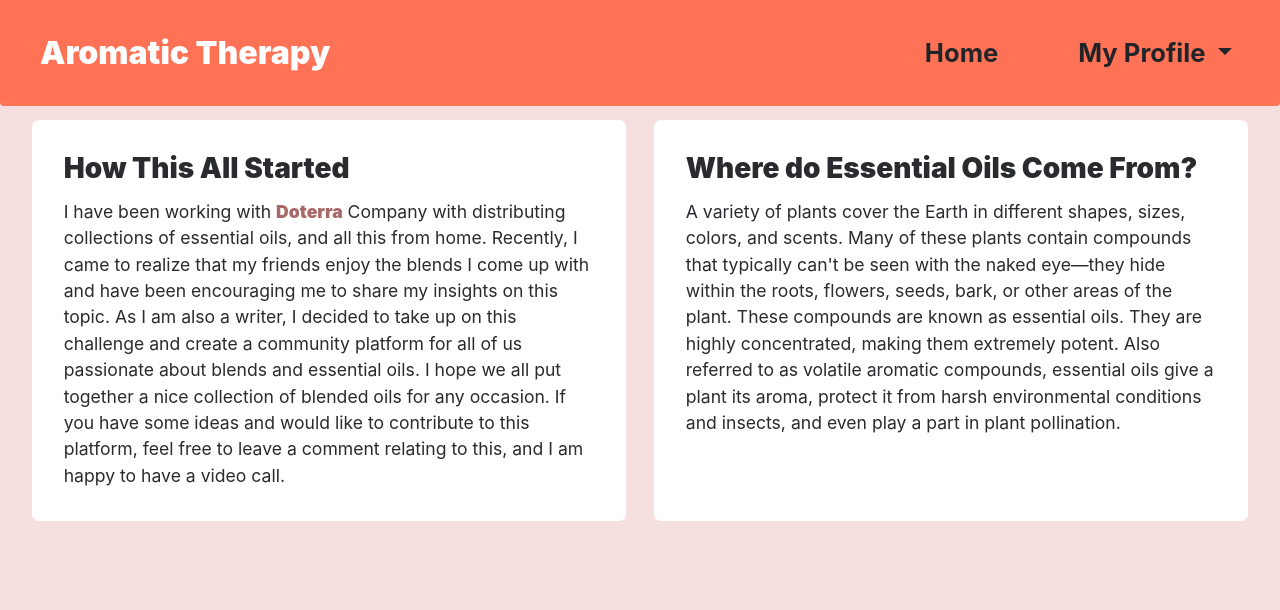
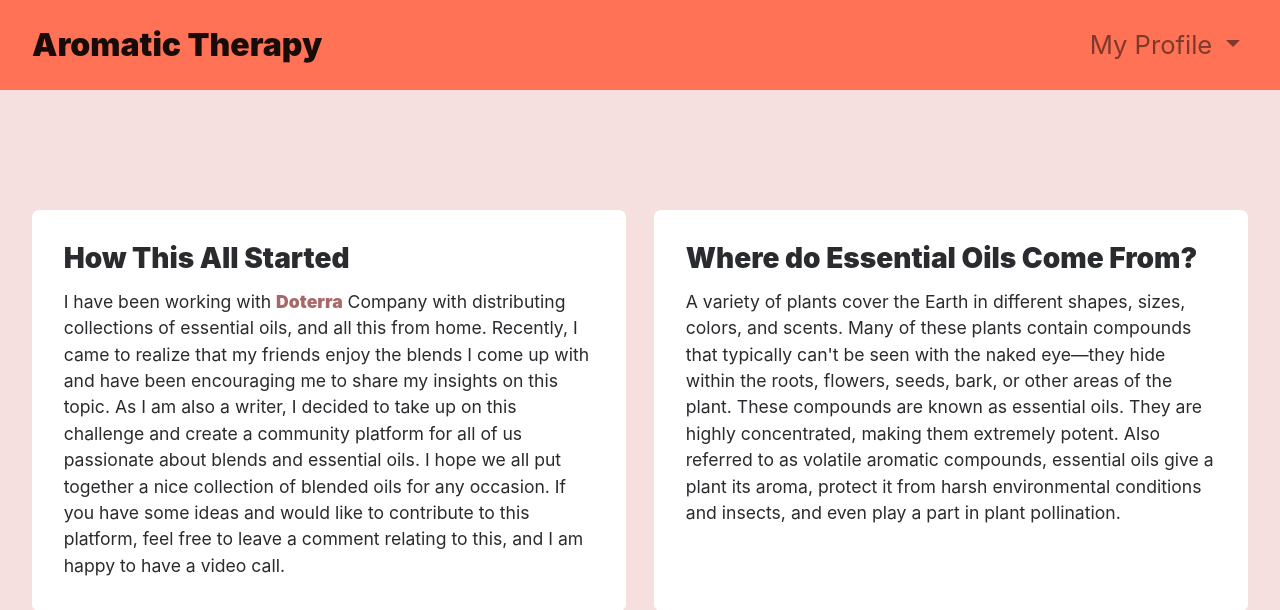
Before and after one commit to totalnoMartina/aromatic-experience, a Django app: page / in a window 1280 px wide. Shown: the top 610 px of the page. Run offline with Django 3.2, Linux system fonts and the light colour scheme; data that the repository does not hold is empty; some libraries are stand-ins or nearby versions.

Commit message:
Add comments to models, change navbar

```diff
--- a/aromaticblog/models.py
+++ b/aromaticblog/models.py
@@ -20,14 +20,16 @@
         ordering = ['-created']
 
     def __str__(self):
+        """ A helper method for displaying the  """
         return f'A post named {self.title} was posted by {self.author}'
 
     def num_of_likes(self):
+        """ A helper method to count the likes """
         return self.likes.count()
 
 
-
 class Comment(models.Model):
+    """ A model structure for comments """
     post = models.ForeignKey(Post, on_delete=models.CASCADE,
                              related_name="comments")
     name = models.CharField(max_length=80)
@@ -37,7 +39,9 @@
     approved = models.BooleanField(default=False)
 
     class Meta:
+        """"""
         ordering = ["created"]
 
     def __str__(self):
+        """ A helper method to display data saved """
         return f"Comment {self.body} by {self.name}"
--- a/static/css/base.css
+++ b/static/css/base.css
@@ -22,6 +22,7 @@
 /* Nav */
 
 .nav__container {
+    width: 100%;
     background-color: var(--clr-primary--500);
 }
 
@@ -35,9 +36,6 @@
     justify-content: space-around;
     padding: 1em 2em;
 }
-
-
-
 
 .nav__logo {
     font-size: 2rem;
--- a/templates/base.html
+++ b/templates/base.html
@@ -43,23 +43,20 @@
 </head>
 
 <body>
-    <!-- Navigation -->
-    <nav class="nav__container navbar navbar-expand-lg navbar-light fixed-top rounded-bottom p-2 font-weight-bold">
-        <div class="nav__content">
-            <a class="nav__logo navbar-brand text-white btn-yellow" href="{% url 'home' %}">Aromatic Therapy</a>
+    <header class="nav__container">
+        <nav class="nav__content navbar navbar-expand-lg navbar-light">
+            <a class="nav__logo navbar-brand" href="{% url 'home' %}">Aromatic Therapy</a>
             <button class="navbar-toggler" type="button" data-toggle="collapse" data-target="#navbarNavDropdown" aria-controls="navbarNavDropdown" aria-expanded="false" aria-label="Toggle navigation">
                 <span class="navbar-toggler-icon"></span>
             </button>
             <div class="collapse navbar-collapse" id="navbarNavDropdown">
                 <ul class="navbar-nav navbar__menu">
-                    <li class="nav-item active">
-                        <a class="nav-link text-body navbar__menu--item" aria-current="page" href="{% url 'home' %}">Home</a>
-                    </li>
                     <li class="nav-item dropdown">
-                        <a class="nav-link dropdown-toggle text-body navbar__menu--item" href="#" id="navbarDropdownMenuLink" role="button" data-toggle="dropdown" aria-haspopup="true" aria-expanded="false">
+                        <a class="nav-link dropdown-toggle navbar__menu--item" href="#" id="navbarDropdownMenuLink" data-toggle="dropdown" aria-haspopup="true" aria-expanded="false">
                             My Profile
                         </a>
                         <div class="dropdown-menu dropdown__menu" aria-labelledby="navbarDropdownMenuLink">
+                            <a class="dropdown-item navbar__menu--item" href="#"></a>
                             {% if request.user.is_authenticated %}
                             {% if request.user.is_superuser %}
                             <div class="dropdown__menu--item dropdown__menu--welcome"> Welcome {{user.username}}</div>
@@ -74,8 +71,9 @@
                     </li>
                 </ul>
             </div>
-        </div>
-    </nav>
+        </nav>
+    </header>
+
     <div class="container">
         <div class="row">
             <div class="col-md-8 offset-md-2">
```
